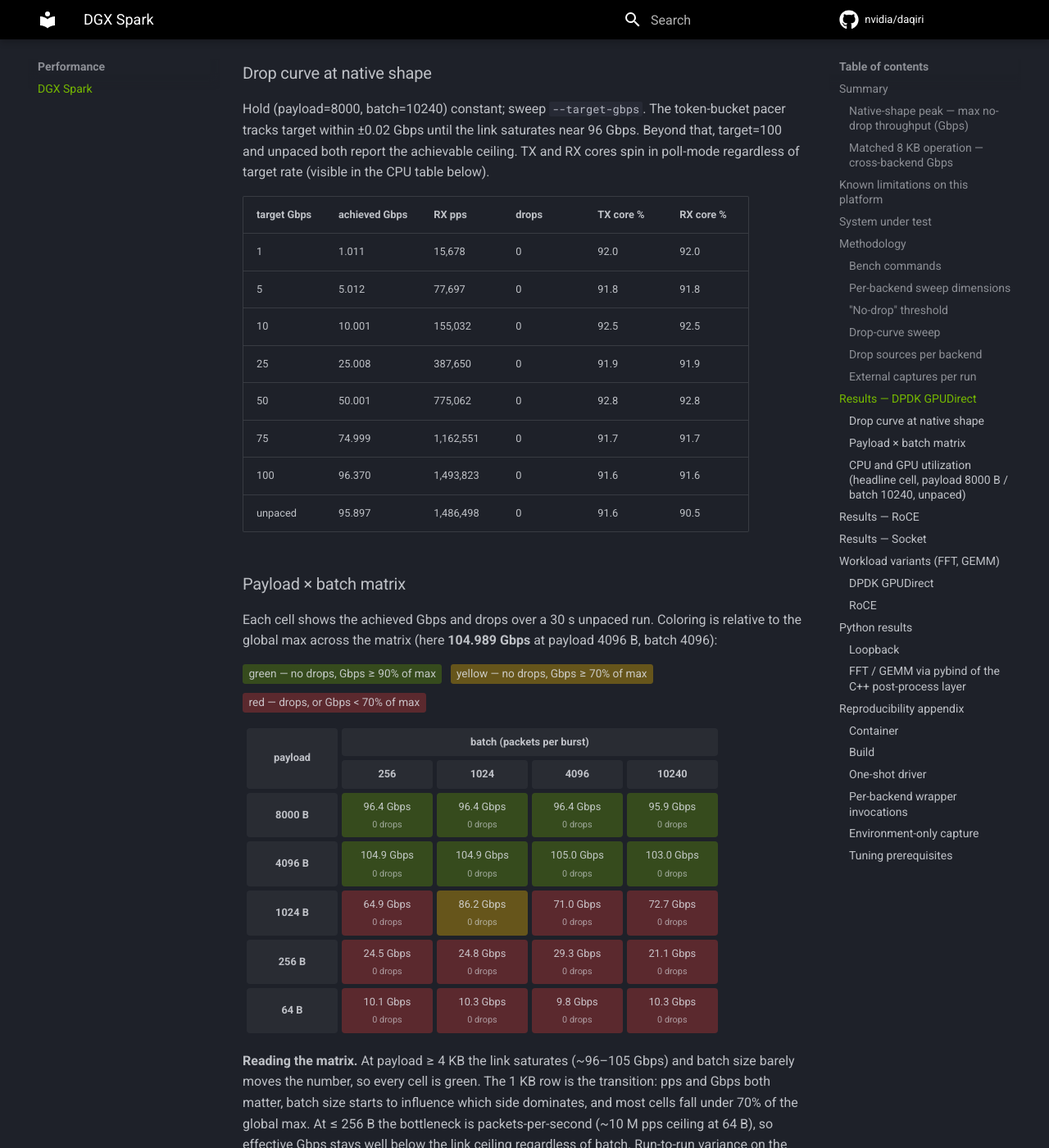
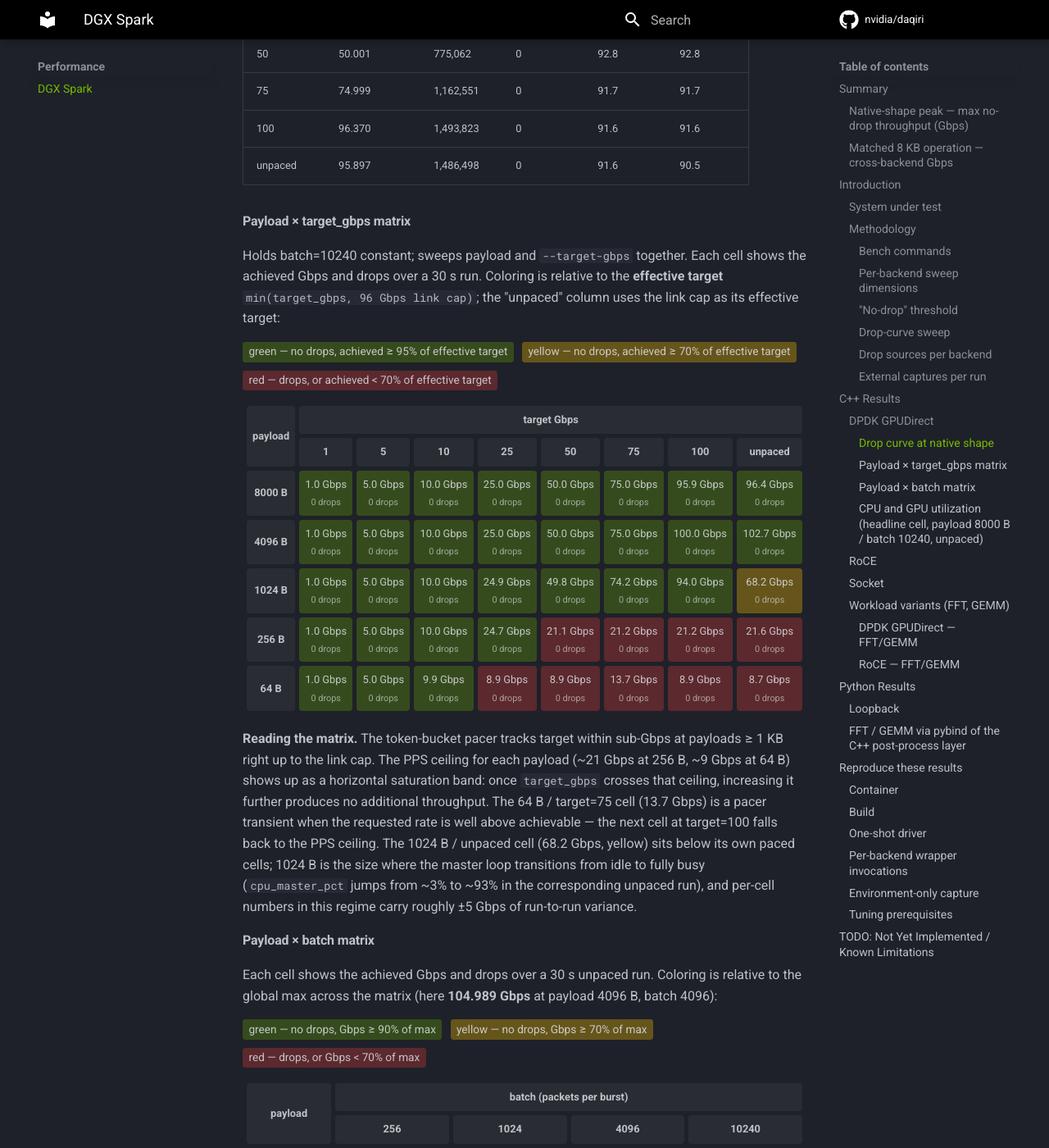
Before and after one commit to NVIDIA/daqiri, an MkDocs documentation site: the page built from docs/performance-dgx-spark.md, in a window 1280 px wide and 1400 px high, scrolled down 5227 px. Shown: the whole window at 82% size. Built offline with MkDocs 1.6.1 and Material for MkDocs 9.7.7, drawn with Linux system fonts in a browser that asks for light colours; comment, search, counter and statistics services are not loaded; some of the changed text lies outside the part shown.

Commit message:
#15 - Add payload x target_gbps matrix and restructure perf doc
Adds the payload x target_gbps heatmap to the DPDK GPUDirect results
(5 payloads x 8 target rates, batch=10240) from the 2026-05-13
drop-curve-matrix run. Coloring is relative to the effective target
min(target_gbps, 96 Gbps link cap) so the heatmap reads as "does the
configuration sustain the requested rate?" rather than "what's the
absolute peak?". The 8000 B / 4096 B rows are all green; 1024 B is
green-except-unpaced (where the master core peaks at 93%); 256 B and
64 B turn red once target crosses the PPS ceiling.

Restructures the report around four top-level sections to keep
backend results scannable as more platforms and workloads land:

  - Summary (headline tables; unchanged content, just stays at top)
  - Introduction (System under test + Methodology, demoted to H3)
  - C++ Results (DPDK / RoCE / Socket / Workload variants, demoted
    to H3; their per-cell subsections demoted to H4; workload
    variants renamed to "DPDK GPUDirect - FFT/GEMM" and
    "RoCE - FFT/GEMM" so anchors don't collide with the C++ Results
    backend headings)
  - Python Results (renamed from "Python results"; unchanged otherwise)
  - Reproduce these results (renamed from "Reproducibility
    appendix"; same content)
  - TODO: Not Yet Implemented / Known Limitations (moved from below
    Summary to the bottom; relabeled to make clear these are pending
    items, not platform constraints)

Adds a compact in-page Contents list under the intro paragraphs
linking to each top-level section. The Material sidebar TOC still
works for fine-grained navigation; the inline list is for orienting
the reader on first arrival.

Plain-text references to "Known limitations" updated to
"TODO / Known Limitations" with anchor links where appropriate
(RoCE / Socket deferred-results subsections, one-shot driver note).

Also tunes the .perf-matrix CSS so the new 9-column matrix fits
within the content area without text overflow: width 100%,
table-layout: auto, white-space: nowrap on cells, slightly tighter
padding. The narrower 5-column payload x batch matrix continues to
render fine under the same rule.

Co-Authored-By: Claude Opus 4.7 <noreply@anthropic.com>
Signed-off-by: rgurunathan <rgurunathan@nvidia.com>

````diff
--- a/docs/performance-dgx-spark.md
+++ b/docs/performance-dgx-spark.md
@@ -10,6 +10,15 @@ The numbers below are reproducible — every cell is generated by
 against the YAML configs in `examples/`, with the system state captured by
 [`examples/bench_capture_environment.sh`](https://github.com/nvidia/daqiri/blob/main/examples/bench_capture_environment.sh)
 alongside each result set.
+
+**Contents**
+
+- [Summary](#summary)
+- [Introduction](#introduction) — system under test, methodology
+- [C++ Results](#c-results) — DPDK, RoCE, Socket, workload variants
+- [Python Results](#python-results)
+- [Reproduce these results](#reproduce-these-results)
+- [TODO: Not Yet Implemented / Known Limitations](#todo-not-yet-implemented-known-limitations)
 
 ## Summary
 
@@ -47,33 +56,9 @@ that table since it has no operation boundary.
     The matched 8 KB table makes the cross-backend comparison honest; the
     native-shape table shows each backend's design ceiling.
 
-## Known limitations on this platform
+## Introduction
 
-- **HDS (Header–Data Split) is deferred.** The generic HDS configuration uses
-  `kind: device` for GPU memory regions. Spark / GB10 cannot use device memory
-  for GPUDirect — `nvidia_peermem` does not load and DMA-BUF is unreachable —
-  so DAQIRI uses `host_pinned` instead. Under `host_pinned`, the HDS layout no
-  longer changes the memory path; it only changes the segment partition,
-  which makes "HDS vs. plain GPUDirect" a non-distinction on this platform.
-  HDS is characterized when this report extends to IGX and x86-server
-  platforms where device memory works. See
-  [issue #15](https://github.com/NVIDIA/daqiri/issues/15) for tracking.
-- **RoCE single-host loopback is deferred from this report.** See footnote [^1]
-  on the headline tables. The wrapper currently runs `daqiri_bench_rdma` in
-  `--mode both` from a single process; on Spark, with both 1.1.1.1 (mlx5_0)
-  and 2.2.2.2 (mlx5_2) bound in the root namespace, the kernel shortcuts the
-  RC connection through `lo` and the QSFP cable carries no traffic. A
-  follow-up will land the two-netns + two-process orchestration and re-fill
-  the RoCE rows.
-- **Socket UDP / TCP results are deferred.** See footnotes [^2] and [^3].
-  Both are bench-side bugs uncovered during PR 1 verification on Spark:
-  UDP `--mode both` deadlocks on peer learning; TCP `--mode both` aborts with
-  a glibc heap-corruption assertion on init. Follow-up issues track each.
-- **p99/p999 latency is not in v1.** The bench output captures throughput,
-  drops, and resource utilization. Per-burst RX timestamping and percentile
-  aggregation are deferred to a follow-up issue.
-
-## System under test
+### System under test
 
 The reproducibility appendix has the full capture. Key fields:
 
@@ -89,9 +74,9 @@ The reproducibility appendix has the full capture. Key fields:
 | DPDK              | patched per `dpdk_patches/` (container build) |
 | DAQIRI commit     | _captured in `environment.txt`_      |
 
-## Methodology
+### Methodology
 
-### Bench commands
+#### Bench commands
 
 Each backend has a dedicated bench executable in `examples/`. The DPDK
 numbers in this report come from the first command; the RoCE and Socket
@@ -104,12 +89,12 @@ future fill of those rows.
     examples/daqiri_bench_raw_tx_rx_spark.yaml \
     --seconds 30 [--target-gbps G]
 
-# RoCE — same NIC, two ports (deferred; see Known limitations)
+# RoCE — same NIC, two ports (deferred; see TODO / Known Limitations)
 ./build/examples/daqiri_bench_rdma \
     examples/daqiri_bench_rdma_tx_rx_spark.yaml \
     --seconds 30 --mode both [--target-gbps G]
 
-# Socket UDP / TCP — localhost (deferred; see Known limitations)
+# Socket UDP / TCP — localhost (deferred; see TODO / Known Limitations)
 ./build/examples/daqiri_bench_socket \
     examples/daqiri_bench_socket_udp_tx_rx.yaml \
     --seconds 30 --mode both [--target-gbps G]
@@ -121,7 +106,7 @@ The DPDK YAML expects `eth_dst_addr` filled from the RX iface MAC:
 ETH_DST_ADDR="$(cat /sys/class/net/<rx-iface>/address)"
 ```
 
-### Per-backend sweep dimensions
+#### Per-backend sweep dimensions
 
 **Payload** is the user-data bytes in one packet (DPDK / Socket UDP),
 one RDMA message, or one TCP send. **Batch** is how many packets DAQIRI
@@ -142,14 +127,14 @@ backend has its own sweep:
 | Socket UDP         | payload_size ∈ {64, 256, 1024, 1472} B (MTU-bound)     | batch_size ∈ {1, 32, 256}              | (1472, 256)          | (1472, 256) — closest to 8 K under MTU cap |
 | Socket TCP         | message_size ∈ {1 K, 64 K, 1 M} B                      | n/a (single stream)                    | (64 K)               | n/a                    |
 
-### "No-drop" threshold
+#### "No-drop" threshold
 
 A run is **drop-free** when reported `drops == 0` over a `--seconds 30` run.
 The headline tables report the highest target rate at which a run was still
 drop-free under this threshold. The methodology does not use a percentile cap
 — either there are drops or there are not.
 
-### Drop-curve sweep
+#### Drop-curve sweep
 
 The drop curve sweeps `--target-gbps` while holding the native-shape cell
 constant. The token-bucket pacer in the bench TX worker (`raw_bench_common`)
@@ -158,7 +143,7 @@ due to OS sleep granularity and scheduler jitter. Hardware TX pacing (DPDK
 `accurate_send`) is unused but would tighten DPDK-only precision; deferred to
 a follow-up.
 
-### Drop sources per backend
+#### Drop sources per backend
 
 - **DPDK** — `imissed + ierrors + rx_nombuf` parsed from `DAQIRI_LOG_INFO`
   output (the bench's stderr).
@@ -169,7 +154,7 @@ a follow-up.
   `TcpRetransSegs` / `TcpInErrs`. TCP has no clean "drops" semantic; this is
   the closest proxy.
 
-### External captures per run
+#### External captures per run
 
 Each run records, alongside the bench:
 
@@ -188,13 +173,15 @@ Slow-moving state (kernel, OFED, NIC firmware, PCIe link, NUMA,
 hugepages, GPU state, DAQIRI commit) is captured once per result set by
 `bench_capture_environment.sh`.
 
-## Results — DPDK GPUDirect
+## C++ Results
+
+### DPDK GPUDirect
 
 Native shape on Spark is 8 KB payload, batch 10240 — the configuration the
 DPDK backend was designed around. All cells below ran for 30 s with
 `drops == 0`.
 
-### Drop curve at native shape
+#### Drop curve at native shape
 
 Hold (payload=8000, batch=10240) constant; sweep `--target-gbps`. The
 token-bucket pacer tracks target within ±0.02 Gbps until the link saturates
@@ -213,7 +200,104 @@ rate (visible in the CPU table below).
 | 100         | 96.370        | 1,493,823 | 0     | 91.6      | 91.6      |
 | unpaced     | 95.897        | 1,486,498 | 0     | 91.6      | 90.5      |
 
-### Payload × batch matrix
+#### Payload × target_gbps matrix
+
+Holds batch=10240 constant; sweeps payload and `--target-gbps`
+together. Each cell shows the achieved Gbps and drops over a 30 s
+run. Coloring is relative to the **effective target**
+`min(target_gbps, 96 Gbps link cap)`; the "unpaced" column uses the
+link cap as its effective target:
+
+<div class="perf-legend" markdown="0">
+  <span class="cell-green">green — no drops, achieved ≥ 95% of effective target</span>
+  <span class="cell-yellow">yellow — no drops, achieved ≥ 70% of effective target</span>
+  <span class="cell-red">red — drops, or achieved &lt; 70% of effective target</span>
+</div>
+
+<table class="perf-matrix" markdown="0">
+  <thead>
+    <tr>
+      <th rowspan="2">payload</th>
+      <th colspan="8">target Gbps</th>
+    </tr>
+    <tr>
+      <th>1</th><th>5</th><th>10</th><th>25</th><th>50</th><th>75</th><th>100</th><th>unpaced</th>
+    </tr>
+  </thead>
+  <tbody>
+    <tr>
+      <th>8000 B</th>
+      <td class="cell-green">1.0 Gbps<small>0 drops</small></td>
+      <td class="cell-green">5.0 Gbps<small>0 drops</small></td>
+      <td class="cell-green">10.0 Gbps<small>0 drops</small></td>
+      <td class="cell-green">25.0 Gbps<small>0 drops</small></td>
+      <td class="cell-green">50.0 Gbps<small>0 drops</small></td>
+      <td class="cell-green">75.0 Gbps<small>0 drops</small></td>
+      <td class="cell-green">95.9 Gbps<small>0 drops</small></td>
+      <td class="cell-green">96.4 Gbps<small>0 drops</small></td>
+    </tr>
+    <tr>
+      <th>4096 B</th>
+      <td class="cell-green">1.0 Gbps<small>0 drops</small></td>
+      <td class="cell-green">5.0 Gbps<small>0 drops</small></td>
+      <td class="cell-green">10.0 Gbps<small>0 drops</small></td>
+      <td class="cell-green">25.0 Gbps<small>0 drops</small></td>
+      <td class="cell-green">50.0 Gbps<small>0 drops</small></td>
+      <td class="cell-green">75.0 Gbps<small>0 drops</small></td>
+      <td class="cell-green">100.0 Gbps<small>0 drops</small></td>
+      <td class="cell-green">102.7 Gbps<small>0 drops</small></td>
+    </tr>
+    <tr>
+      <th>1024 B</th>
+      <td class="cell-green">1.0 Gbps<small>0 drops</small></td>
+      <td class="cell-green">5.0 Gbps<small>0 drops</small></td>
+      <td class="cell-green">10.0 Gbps<small>0 drops</small></td>
+      <td class="cell-green">24.9 Gbps<small>0 drops</small></td>
+      <td class="cell-green">49.8 Gbps<small>0 drops</small></td>
+      <td class="cell-green">74.2 Gbps<small>0 drops</small></td>
+      <td class="cell-green">94.0 Gbps<small>0 drops</small></td>
+      <td class="cell-yellow">68.2 Gbps<small>0 drops</small></td>
+    </tr>
+    <tr>
+      <th>256 B</th>
+      <td class="cell-green">1.0 Gbps<small>0 drops</small></td>
+      <td class="cell-green">5.0 Gbps<small>0 drops</small></td>
+      <td class="cell-green">10.0 Gbps<small>0 drops</small></td>
+      <td class="cell-green">24.7 Gbps<small>0 drops</small></td>
+      <td class="cell-red">21.1 Gbps<small>0 drops</small></td>
+      <td class="cell-red">21.2 Gbps<small>0 drops</small></td>
+      <td class="cell-red">21.2 Gbps<small>0 drops</small></td>
+      <td class="cell-red">21.6 Gbps<small>0 drops</small></td>
+    </tr>
+    <tr>
+      <th>64 B</th>
+      <td class="cell-green">1.0 Gbps<small>0 drops</small></td>
+      <td class="cell-green">5.0 Gbps<small>0 drops</small></td>
+      <td class="cell-green">9.9 Gbps<small>0 drops</small></td>
+      <td class="cell-red">8.9 Gbps<small>0 drops</small></td>
+      <td class="cell-red">8.9 Gbps<small>0 drops</small></td>
+      <td class="cell-red">13.7 Gbps<small>0 drops</small></td>
+      <td class="cell-red">8.9 Gbps<small>0 drops</small></td>
+      <td class="cell-red">8.7 Gbps<small>0 drops</small></td>
+    </tr>
+  </tbody>
+</table>
+
+**Reading the matrix.** The token-bucket pacer tracks target within
+sub-Gbps at payloads ≥ 1 KB right up to the link cap. The PPS
+ceiling for each payload (~21 Gbps at 256 B, ~9 Gbps at 64 B) shows
+up as a horizontal saturation band: once `target_gbps` crosses that
+ceiling, increasing it further produces no additional throughput.
+The 64 B / target=75 cell (13.7 Gbps) is a pacer transient when the
+requested rate is well above achievable — the next cell at
+target=100 falls back to the PPS ceiling. The 1024 B / unpaced cell
+(68.2 Gbps, yellow) sits below its own paced cells; 1024 B is the
+size where the master loop transitions from idle to fully busy
+(`cpu_master_pct` jumps from ~3% to ~93% in the corresponding
+unpaced run), and per-cell numbers in this regime carry roughly
+±5 Gbps of run-to-run variance.
+
+#### Payload × batch matrix
 
 Each cell shows the achieved Gbps and drops over a 30 s unpaced run.
 Coloring is relative to the global max across the matrix (here
@@ -284,7 +368,7 @@ link ceiling regardless of batch. Run-to-run variance on the unpaced
 cells is ~0.5 Gbps; row-internal Gbps differences smaller than that
 should be treated as noise.
 
-### CPU and GPU utilization (headline cell, payload 8000 B / batch 10240, unpaced)
+#### CPU and GPU utilization (headline cell, payload 8000 B / batch 10240, unpaced)
 
 | Resource             | Value | Note                                       |
 | -------------------- | ----- | ------------------------------------------ |
@@ -302,18 +386,20 @@ payload sizes (1 KB and below) it occasionally hits 90%+ as more bursts
 flow through the orchestration path. That asymmetry is data, not a bug,
 and is captured in the per-cell artifacts under `bench-results/`.
 
-## Results — RoCE
+### RoCE
 
 **Deferred from this report.** See [headline-table footnote 1](#fn:1) and
-the Known limitations section. Single-host RoCE loopback on Spark requires a
-two-netns + two-process orchestration that the wrapper does not yet
-implement. The RoCE rows will be filled when the follow-up issue lands.
+the [TODO / Known Limitations](#todo-not-yet-implemented-known-limitations)
+section. Single-host RoCE loopback on Spark requires a two-netns +
+two-process orchestration that the wrapper does not yet implement. The RoCE
+rows will be filled when the follow-up issue lands.
 
-## Results — Socket
+### Socket
 
 **Deferred from this report.** See [headline-table footnotes 2 and 3](#fn:2)
-and the Known limitations section. Both backends produced unusable data on
-Spark during PR 1 verification:
+and the [TODO / Known Limitations](#todo-not-yet-implemented-known-limitations)
+section. Both backends produced unusable data on Spark during PR 1
+verification:
 
 - **Socket UDP** in `--mode both` deadlocks on peer learning — both ends try
   to transmit before either has received, only ~1000 packets per 30 s get
@@ -328,7 +414,7 @@ Spark during PR 1 verification:
 Both are tracked as separate follow-up issues; the Socket rows here will be
 filled once the underlying bench bugs are fixed.
 
-## Workload variants (FFT, GEMM)
+### Workload variants (FFT, GEMM)
 
 The post-process layer ([PR 2](https://github.com/NVIDIA/daqiri/issues/15))
 adds a `--post-process {fft,gemm}` flag to the bench, runs `cuFFT` /
@@ -340,18 +426,18 @@ throughput delta and GPU utilization.
 - FFT: 1D complex-to-complex, length 1024.
 - GEMM: fp32 square, N = 44 (largest tile that fits in an 8 KB payload).
 
-### DPDK GPUDirect
+#### DPDK GPUDirect — FFT/GEMM
 
 _TBD (PR 2)._
 
-### RoCE
+#### RoCE — FFT/GEMM
 
 _TBD (PR 2)._ Note the unit-of-work mismatch when comparing across backends:
 RoCE applies the post-process kernel once per ~8 MB SEND; DPDK applies it
 once per packet. The throughput numbers are comparable; "operations per
 burst" is not.
 
-## Python results
+## Python Results
 
 The Python benches ([PR 3](https://github.com/NVIDIA/daqiri/issues/16)) mirror
 the C++ benches' CLI and stdout format, using the existing pybind11 bindings.
@@ -364,7 +450,7 @@ _TBD (PR 3)._
 
 _TBD (PR 4)._
 
-## Reproducibility appendix
+## Reproduce these results
 
 ### Container
 
@@ -417,7 +503,7 @@ per-backend result directories:
 The script defaults to `dpdk socket-udp socket-tcp` if invoked with no
 arguments; on Spark, the socket backends will fail their own pre-flight
 once the follow-up issues land. RDMA is currently rejected by the
-pre-flight (see Known limitations).
+pre-flight (see [TODO / Known Limitations](#todo-not-yet-implemented-known-limitations)).
 
 ### Per-backend wrapper invocations
 
@@ -452,3 +538,29 @@ System tuning is required before the numbers in this report are
 reproducible. See
 [`docs/tutorials/system_configuration.md`](tutorials/system_configuration.md)
 for the DGX Spark tab — isolated cores, hugepages, governor, IRQ affinity.
+
+## TODO: Not Yet Implemented / Known Limitations
+
+- **HDS (Header–Data Split) is deferred.** The generic HDS configuration uses
+  `kind: device` for GPU memory regions. Spark / GB10 cannot use device memory
+  for GPUDirect — `nvidia_peermem` does not load and DMA-BUF is unreachable —
+  so DAQIRI uses `host_pinned` instead. Under `host_pinned`, the HDS layout no
+  longer changes the memory path; it only changes the segment partition,
+  which makes "HDS vs. plain GPUDirect" a non-distinction on this platform.
+  HDS is characterized when this report extends to IGX and x86-server
+  platforms where device memory works. See
+  [issue #15](https://github.com/NVIDIA/daqiri/issues/15) for tracking.
+- **RoCE single-host loopback is deferred from this report.** See footnote [^1]
+  on the headline tables. The wrapper currently runs `daqiri_bench_rdma` in
+  `--mode both` from a single process; on Spark, with both 1.1.1.1 (mlx5_0)
+  and 2.2.2.2 (mlx5_2) bound in the root namespace, the kernel shortcuts the
+  RC connection through `lo` and the QSFP cable carries no traffic. A
+  follow-up will land the two-netns + two-process orchestration and re-fill
+  the RoCE rows.
+- **Socket UDP / TCP results are deferred.** See footnotes [^2] and [^3].
+  Both are bench-side bugs uncovered during PR 1 verification on Spark:
+  UDP `--mode both` deadlocks on peer learning; TCP `--mode both` aborts with
+  a glibc heap-corruption assertion on init. Follow-up issues track each.
+- **p99/p999 latency is not in v1.** The bench output captures throughput,
+  drops, and resource utilization. Per-burst RX timestamping and percentile
+  aggregation are deferred to a follow-up issue.
--- a/docs/stylesheets/extra.css
+++ b/docs/stylesheets/extra.css
@@ -58,8 +58,8 @@
      yellow = no drops AND Gbps ≥ 70% of max
      red    = any drops OR Gbps < 70% of max                            */
 .md-typeset table.perf-matrix {
-  width: 85%;
-  table-layout: fixed;
+  width: 100%;
+  table-layout: auto;
   border-collapse: separate;
   border-spacing: 5px;
   font-size: 0.64rem;
@@ -69,8 +69,9 @@
   text-align: center;
   vertical-align: middle;
   font-variant-numeric: tabular-nums;
-  padding: 0.55em 0.6em;
+  padding: 0.55em 0.5em;
   border-radius: 4px;
+  white-space: nowrap;
 }
 .md-typeset table.perf-matrix td small {
   display: block;
````
